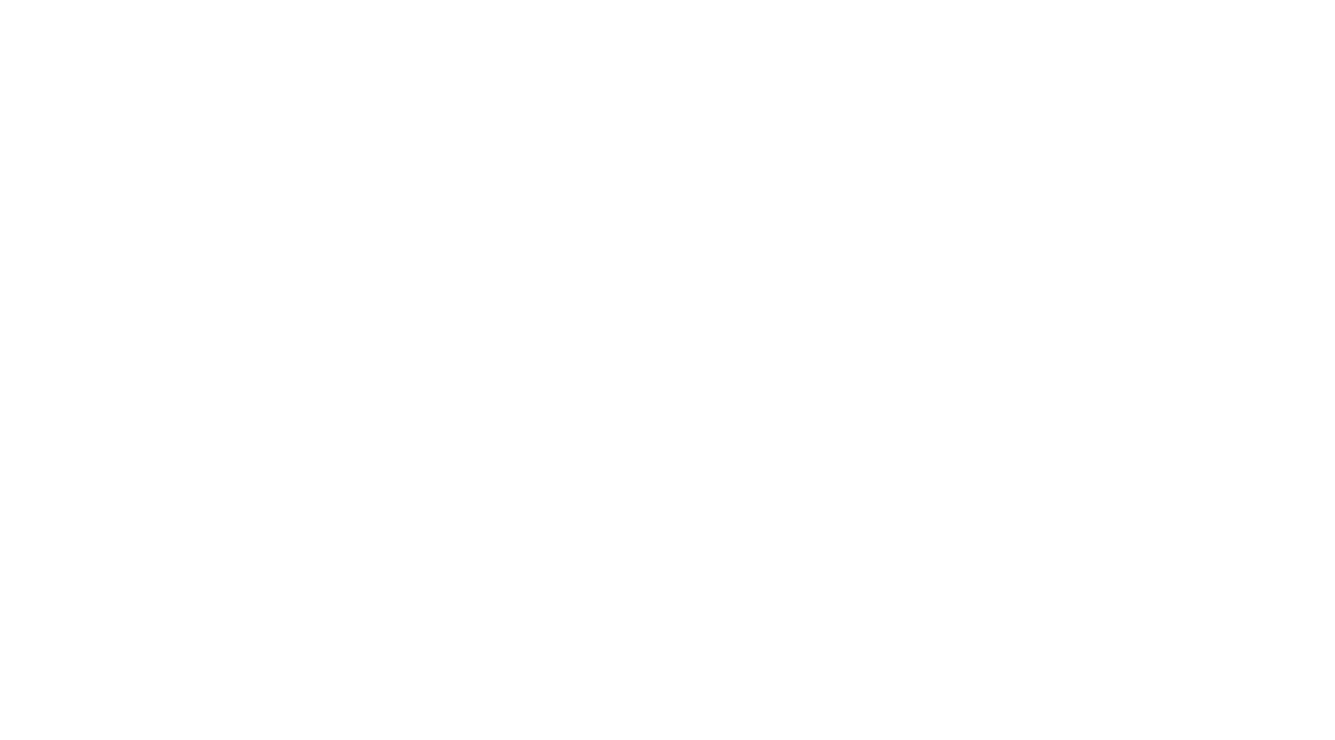
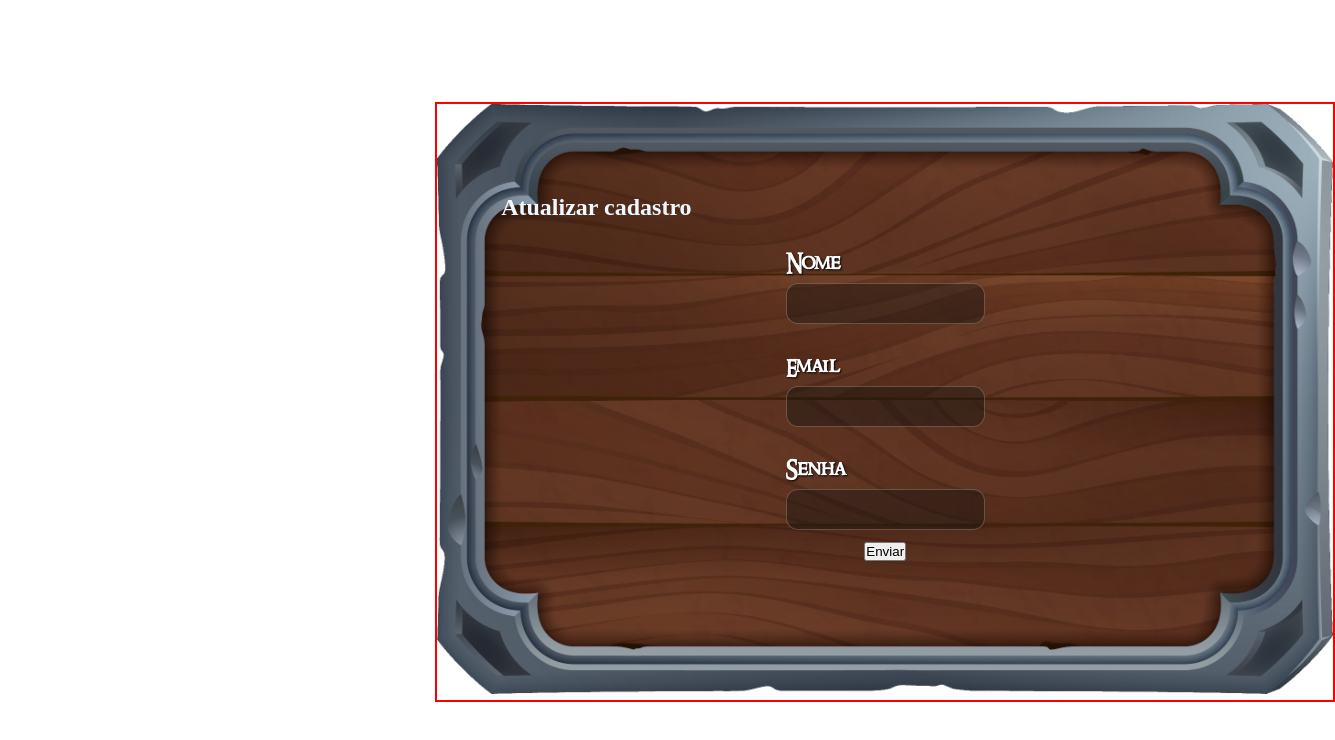
Before and after one commit to LukasLuut/QuizLotr, a React (Vite) app in the folder quizSenhorDosAneis/: page /option in a window 1280 px wide. Before the commit this address had no page. Shown: the top 740 px of the page, 1335 px wide, since content can reach past the window. Built offline with nearby package versions, Linux system fonts and the light colour scheme.

Commit message:
Feat: iniciado update usuario

```diff
--- a/quizSenhorDosAneis/src/App.jsx
+++ b/quizSenhorDosAneis/src/App.jsx
@@ -17,6 +17,7 @@ import PopUpDTO from './components/PopUpDTO'
 import MusicaArgonath from "./assets/audio/the-argonath-song.mp3";
 import MusicaTheShire from "./assets/audio/the-shire-song.mp3";
 import PlayerMusica from "./components/playerMusica/PlayerMusica";
+import OptionProfile from './components/layout/OptionProfile';
 
 
 function App() {
@@ -29,6 +30,7 @@ function App() {
     <Router>
       <Routes>
         <Route path="/" element={<Start setMusicaAtual={setMusicaAtual}/>} />
+        <Route path="/option" element={<OptionProfile></OptionProfile>} />
         <Route path="/login" element={<Login setMusicaAtual={setMusicaAtual}/>} />
         <Route path="/profile" element={<Profile  setMusicaAtual={setMusicaAtual}/>} />
         <Route path="/quiz" element={<Quiz setMusicaAtual={setMusicaAtual}/>} />
--- /dev/null
+++ b/quizSenhorDosAneis/src/components/layout/OptionProfile.css
@@ -0,0 +1,20 @@
+.option-profile-bg{
+    background-image: url('../../assets/images/box/box-lateral-girado.png');
+    border: solid red 2px;
+    width: 900px;
+    height:600px;
+    background-repeat: no-repeat;
+    background-size: contain;
+    margin-top: 8%;
+    margin-left: 34%;
+    padding: 5%;
+    color: aliceblue;
+    padding-top: 7%;
+
+}
+
+.option-profile-bg label{
+    font-family: Ringbearer;
+    margin-bottom: -5%;
+    margin-top: 15%;
+}
--- /dev/null
+++ b/quizSenhorDosAneis/src/components/layout/OptionProfile.jsx
@@ -0,0 +1,87 @@
+import './OptionProfile.css'
+import React, { useState } from "react";
+
+function OptionProfile() {
+
+ const [form, setForm] = useState({ name: "", email: "", password: "" });
+  const [submitted, setSubmitted] = useState(false);
+
+  function handleChange(e) {
+    const { name, value } = e.target;
+    setForm((prev) => ({ ...prev, [name]: value }));
+  }
+
+  function handleSubmit(e) {
+    e.preventDefault();
+    setSubmitted(true);
+    if (onSubmit && typeof onSubmit === "function") {
+      onSubmit(form);
+    } else {
+      // fallback: apenas logar no console
+      console.log("Form submitted:", form);
+    }
+  }
+
+
+
+  return (
+    <div className='option-profile-bg'>
+         <h2>Atualizar cadastro</h2>
+      <form onSubmit={handleSubmit} noValidate>
+        <div>
+          <label htmlFor="name">Nome</label>
+          <br />
+          <input
+            id="name"
+            name="name"
+            type="text"
+            value={form.name}
+            onChange={handleChange}
+            required
+          />
+        </div>
+
+        <div>
+          <label htmlFor="email">Email</label>
+          <br />
+          <input
+            id="email"
+            name="email"
+            type="email"
+            value={form.email}
+            onChange={handleChange}
+            required
+          />
+        </div>
+
+        <div>
+          <label htmlFor="password">Senha</label>
+          <br />
+          <input
+            id="password"
+            name="password"
+            type="password"
+            value={form.password}
+            onChange={handleChange}
+            minLength={6}
+            required
+          />
+        </div>
+
+        <div style={{ marginTop: 12 }}>
+          <button type="submit">Enviar</button>
+        </div>
+      </form>
+
+      {submitted && (
+        <div style={{ marginTop: 12 }}>
+          <strong>Dados atuais:</strong>
+          <pre>{JSON.stringify(form, null, 2)}</pre>
+        </div>
+      )}
+
+    </div>
+  )
+}
+
+export default OptionProfile
--- a/quizSenhorDosAneis/src/pages/Profile.jsx
+++ b/quizSenhorDosAneis/src/pages/Profile.jsx
@@ -1,54 +1,66 @@
-import React from 'react'
+import React, { useEffect, useState, useRef } from 'react'
 import './Profile.css'
-// import bgVideo2 from "../assets/videos/boromir.mp4";
 import flag from "../assets/images/scroll.png"
 import BtnMenu from '../components/buttons/BtnMenu';
 import borderProfile from '../assets/images/perfil-border.png'
 import gandalf from '../assets/images/Gandalf.jpg'
-import { useEffect, useState, useRef } from "react";
 import { useNavigate } from 'react-router-dom'
 import prologue from "../assets/videos/Prologue.mp4";
 import Musica1 from "../assets/audio/the-shire-song.mp3"
 import Button from '../components/buttons/Button';
 
+function Profile({ setMusicaAtual }) {
+  const [fadeIn, setFadeIn] = useState(false);
+  const [fadeToBlack, setFadeToBlack] = useState(false);
+  const [playTransitionVideo, setPlayTransitionVideo] = useState(false);
+  const [fadeOut, setFadeOut] = useState(false);
+  const [mostrarBotao, setMostrarBotao] = useState(false);
 
-function Profile({ setMusicaAtual }) {
-  const [fadeIn, setFadeIn] = useState(false); // para o efeito de fadeIN quando a página abre
-  const [fadeToBlack, setFadeToBlack] = useState(false); //para efeito de fadeOUT quando consegue logar
-  const [playTransitionVideo, setPlayTransitionVideo] = useState(false);// para umas maracutaia
-  const [fadeOut, setFadeOut] = useState(false);
   const navigate = useNavigate();
+  const videoRef = useRef(null);
 
   useEffect(() => {
     setFadeIn(true); // ativa fade in ao entrar
-
   }, []);
 
   const handleStartQuiz = () => {
     setFadeToBlack(true);
-      setMusicaAtual(null)      // ativa overlay preta
+    setMusicaAtual(null); // parar música
     setTimeout(() => setPlayTransitionVideo(true), 3800); // depois do fade, toca vídeo
   };
 
   const handleVideoEnd = () => {
-      navigate("/quiz");          // ao terminar o vídeo, vai para Quiz
-
+    navigate("/quiz"); // ao terminar o vídeo, vai para Quiz
   };
 
-
-  const videoRef = useRef(null);
-  const [mostrarBotao, setMostrarBotao] = useState(false);
-
   const pularIntro = () => {
-     setFadeOut(true); // ativa fade
-     setMusicaAtual(Musica1);
+    setFadeOut(true);
+    setMusicaAtual(Musica1); // inicia música ao pular
     setTimeout(() => {
       if (videoRef.current) videoRef.current.pause();
       navigate("/quiz");
-        }, 2000); // tempo do fade, igual no CSS
+    }, 2000);
   };
 
+  //inicia a música 5s antes do vídeo acabar
+  useEffect(() => {
+    const video = videoRef.current;
 
+    if (video) {
+      const handleTimeUpdate = () => {
+        if (video.duration - video.currentTime <= 10) {
+          setMusicaAtual(Musica1);
+          video.removeEventListener("timeupdate", handleTimeUpdate);
+        }
+      };
+
+      video.addEventListener("timeupdate", handleTimeUpdate);
+
+      return () => {
+        video.removeEventListener("timeupdate", handleTimeUpdate);
+      };
+    }
+  }, [playTransitionVideo, setMusicaAtual]);
 
   return (
     <div className='bg-black-profile'>
@@ -61,24 +73,32 @@ function Profile({ setMusicaAtual }) {
 
             <div className='btn-box'>
               <BtnMenu onClick={handleStartQuiz} texto='New Game'></BtnMenu>
-              <BtnMenu onClick={()=>setMusicaAtual(null)} texto='Continue'></BtnMenu>
+              <BtnMenu onClick={()=>setMusicaAtual(null)} texto='Delete account'></BtnMenu>
               <BtnMenu onClick={handleVideoEnd} texto='Logout'></BtnMenu>
             </div>
           </div>
         </div>
+
         <div className={`fade-overlay-black ${fadeToBlack ? "active" : ""}`}></div>
+
         {/* Vídeo de transição */}
         {playTransitionVideo && (
-            <video onPlay={() => setMostrarBotao(true)} className={`transition-video ${fadeOut ? "fade-out" : ""}`} autoPlay onEnded={handleVideoEnd} >
+          <video
+            ref={videoRef}
+            onPlay={() => setMostrarBotao(true)}
+            className={`transition-video ${fadeOut ? "fade-out" : ""}`}
+            autoPlay
+            onEnded={handleVideoEnd}
+          >
             <source src={prologue} type="video/mp4" />
           </video>
         )}
-            {mostrarBotao && (<div className={`pular-intro ${fadeOut ? "fade-out" : ""}`}><Button onClick={pularIntro} texto='Pular intro'></Button></div>)}
-        {/* <video  className="bg-video" autoPlay muted loop playsInline>
-          <source src={bgVideo2} type="video/mp4" />
-        </video> */}
 
-
+        {mostrarBotao && (
+          <div className={`pular-intro ${fadeOut ? "fade-out" : ""}`}>
+            <Button onClick={pularIntro} texto='Pular intro'></Button>
+          </div>
+        )}
       </div>
     </div>
   )
```
Also changed, not shown: quizSenhorDosAneis/src/assets/images/box/box-lateral-girado.png (added). Lines whose indentation alone changed are shown as unchanged.
